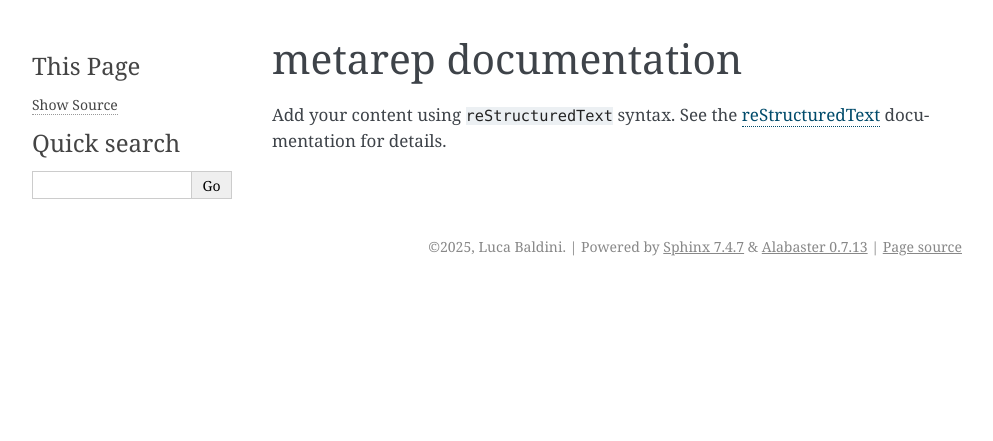
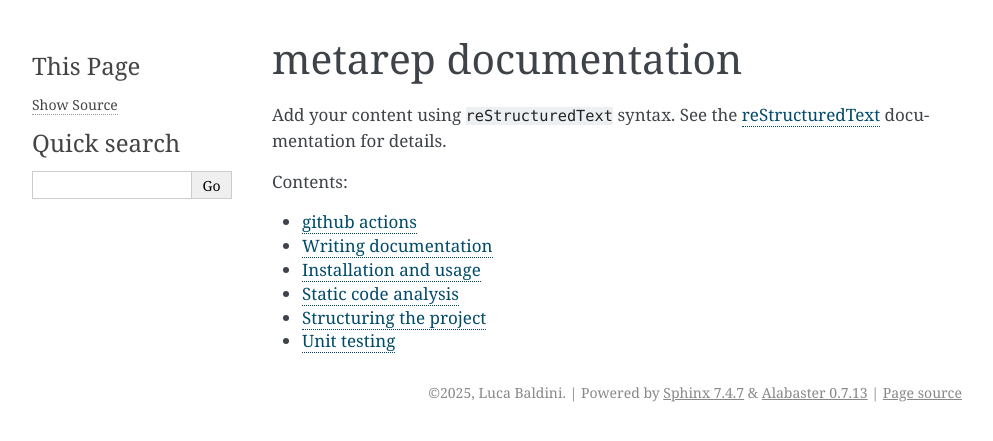
Before and after one commit to lucabaldini/metarep, a Sphinx documentation site: the page built from docs/index.rst, in a window 1280 px wide. Shown: the top 441 px of the page, without its empty margins (148-1141 px from the left). Built offline with Sphinx 7.4.7, drawn with Linux system fonts in a browser that asks for light colours.

Commit message:
Initial import.

```diff
--- /dev/null
+++ b/docs/actions.rst
@@ -0,0 +1,4 @@
+.. _actions:
+
+github actions
+==============
--- /dev/null
+++ b/docs/documentation.rst
@@ -0,0 +1,4 @@
+.. _documentation:
+
+Writing documentation
+=====================
--- a/docs/index.rst
+++ b/docs/index.rst
@@ -14,3 +14,10 @@ documentation for details.
 .. toctree::
    :maxdepth: 2
    :caption: Contents:
+
+   actions
+   documentation
+   install
+   linting
+   structure
+   testing
--- /dev/null
+++ b/docs/install.rst
@@ -0,0 +1,4 @@
+.. _install:
+
+Installation and usage
+======================
--- /dev/null
+++ b/docs/linting.rst
@@ -0,0 +1,4 @@
+.. _linting:
+
+Static code analysis
+====================
--- /dev/null
+++ b/docs/structure.rst
@@ -0,0 +1,4 @@
+.. _structure:
+
+Structuring the project
+=======================
--- /dev/null
+++ b/docs/testing.rst
@@ -0,0 +1,4 @@
+.. _testing:
+
+Unit testing
+============
```
